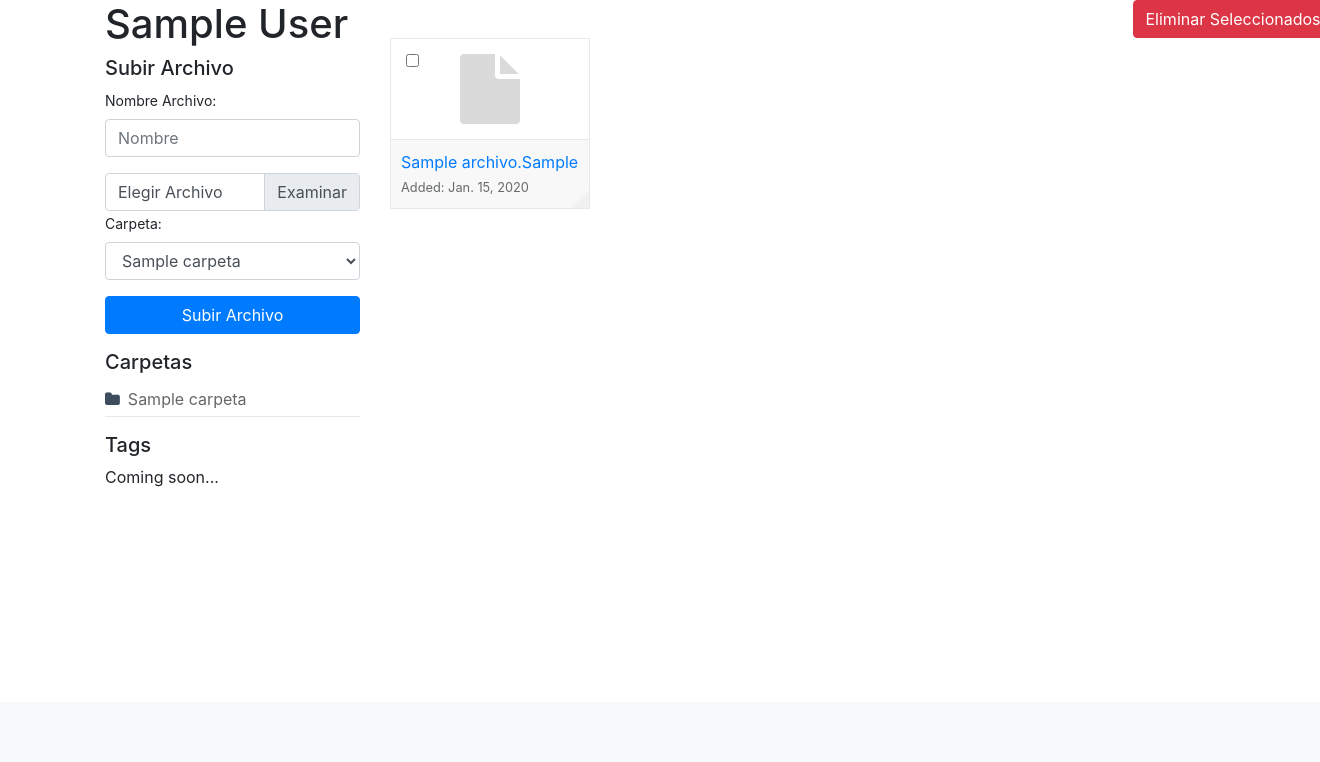
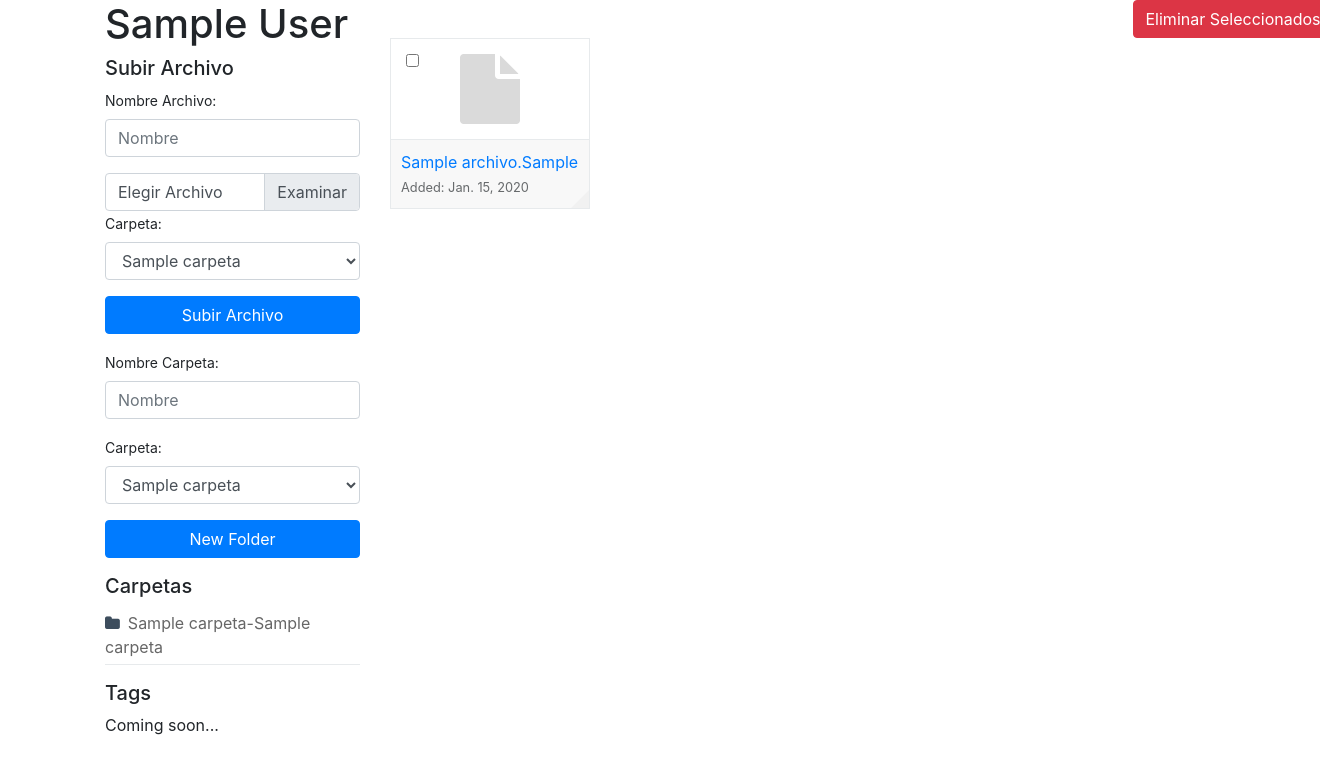
Before and after one commit to DCC-CC4401/SchoolDrive, a Django app: page /files in a window 1320 px wide. Shown: the part 98-860 px from the top of the page. Before the commit the page ends 585 px from the top, so only its background shows below. Run offline with Django 3.2, Linux system fonts and the light colour scheme; a user stored in the database is signed in; tables that the repository leaves empty hold one stand-in row (values such as "Sample post"); grey boxes marked "Sample" are stand-in pictures; some libraries are stand-ins or nearby versions.

Commit message:
Fix new Folder

```diff
--- a/drive/templates/drive/datafiles.html
+++ b/drive/templates/drive/datafiles.html
@@ -49,11 +49,30 @@
                         </div>
                     </form>
 
+                    <form id="newFolderForm" method="post">
+                        {% csrf_token %}
+                        <div class="form-group">
+                            <label for="nombreCarpeta" style="font-size: 14px;">Nombre Carpeta:</label>
+                            <input type="text" class="form-control" name="newFolder" id="newFolder" placeholder="Nombre" required>
+                        </div>
+                        <div class="form-group">
+                            <label for="carpeta" style="font-size: 14px;">Carpeta:</label>
+                            <select class="form-control" name="newOriginFolder" id="newOriginFolder" style="width:100%" required>
+                                {%for folder in folders%}
+                                    <option>{{folder.nombre}}</option>
+                                {%endfor%}
+                            </select>
+                        </div>
+                        <div class="form-group">
+                            <button type="submit" name="new_folder" class="btn btn-primary" style="width: 100%;">New Folder</button>
+                        </div>
+                    </form>
+
                     <div class="hr-line-dashed"></div>
                     <h5>Carpetas</h5>
                     <ul class="folder-list" style="padding: 0">
                         {%for folder in folders%}
-                            <li><a href=""><i class="fa fa-folder"></i>{{folder.nombre}}</a></li>
+                            <li><a href=""><i class="fa fa-folder"></i>{{folder.nombre}}-{{folder.padre.nombre}}</a></li>
                         {%endfor%}
                     </ul>
                     <h5 class="tag-title">Tags</h5>
--- a/drive/views.py
+++ b/drive/views.py
@@ -44,7 +44,7 @@ def index(request): # the index view
             if not User.objects.filter(username=mail).exists():
                 user = User.objects.create_user(username=mail, password=contraseña,email=mail,apodo=apodo,
                 first_name= nombre, last_name=apellido)
-                carpeta_raiz = Carpeta(nombre = 'Raiz', usuario = user)
+                carpeta_raiz = Carpeta(nombre = 'Raiz', usuario = user, padre = "SchoolDrive")
                 carpeta_raiz.save()
                 messages.success(request, 'Se creó el usuario para ' + user.apodo + '! (carpeta '+carpeta_raiz.nombre+' creada)')
             else:
@@ -145,6 +145,15 @@ def view_files(request):
                 print(archivo.nombre+" borrado satisfactoriamente :)")
             messages.success(request, 'Archivos borrados!')
             return HttpResponseRedirect('/files')
+        elif "new_folder" in request.POST:
+            usuario = request.user
+            nombre_carpeta = request.POST['newFolder']
+            #carpeta_padre = Carpeta.objects.filter(usuario=request.user) #Descomentar si no funciona bien la carpeta_padre de abajo, son experimentos.
+            carpeta_padre = Carpeta.objects.filter(usuario=request.user, nombre=request.POST['newOriginFolder'] )[0]
+            carpeta = Carpeta(nombre = nombre_carpeta, usuario = usuario, padre = carpeta_padre)
+            carpeta.save()
+            messages.success(request, 'Carpeta creada!')
+            return HttpResponseRedirect('/files')
 
         # editar avatar
     #Dejo aqui abierto por si queremos hacer un post que cambie los atributos
@@ -163,37 +172,35 @@ def upload_file(request):
 
     if request.method == "POST": #checking if the request method is a POST
 
-        if request.FILES['Archivo']:
-            Carpetas = Carpeta.objects.filter(usuario = request.user)
-            archivo_nuevo = request.FILES['Archivo'] # archivo
-            carpeta = request.POST['Carpeta']  # seleccionar carpeta
-            nombre = archivo_nuevo.name
-            formato = archivo_nuevo.name.split(".")[1]
-            usuario = request.user
-            archive = Archivo(nombre = nombre, formato = formato, usuario = usuario, carpeta = carpeta)
-            archive.save()
-            # Modifica valores
-            return HttpResponseRedirect('/')
-            messages.success(request, 'Archivo subido!')
-        # editar avatar
+        Carpetas = Carpeta.objects.filter(usuario = request.user)
+        archivo_nuevo = request.FILES['Archivo'] # archivo
+        carpeta = request.POST['Carpeta']  # seleccionar carpeta
+        nombre = archivo_nuevo.name
+        formato = archivo_nuevo.name.split(".")[1]
+        usuario = request.user
+        archive = Archivo(nombre = nombre, formato = formato, usuario = usuario, carpeta = carpeta)
+        archive.save()
+        # Modifica valores
+        return HttpResponseRedirect('/')
+        messages.success(request, 'Archivo subido!')
     pass
     #Dejo aqui abierto por si queremos hacer un post que cambie los atributos
 
 #Called inside /files, it is used to create a subfolder in the selected directory,
-@login_required
-def create_folder(request):
-
-    if request.method == 'GET':
-        return render(request, "drive/datafiles.html")
-
-    if request.method == 'POST':
-        usuario = request.user
-        nombre_carpeta = request.POST['Nombre Carpeta']
+#@login_required
+#def create_folder(request):
+#
+#    if request.method == 'GET':
+#        return render(request, "drive/datafiles.html")
+#
+#    if request.method == 'POST':
+#       usuario = request.user
+ #       nombre_carpeta = request.POST['NombreCarpeta']
 #        carpeta_padre = Carpeta.objects.filter(usuario=request.user) #Descomentar si no funciona bien la carpeta_padre de abajo, son experimentos.
-        carpeta_padre = request.POST['Carpeta'] #Esto si la hacemos con carpeta actual
-        carpeta = Carpeta(nombre = nombre_carpeta, usuario = usuario, padre = carpeta_padre)
-        carpeta.save()
-        return HttpResponseRedirect('/')
-        messages.success(request, 'Carpeta creada!')
-
-    pass
+#        carpeta_padre = request.POST['Carpeta'] #Esto si la hacemos con carpeta actual
+ #       carpeta = Carpeta(nombre = nombre_carpeta, usuario = usuario, padre = carpeta_padre)
+#        carpeta.save()
+#       return HttpResponseRedirect('/')
+ #       messages.success(request, 'Carpeta creada!')
+#
+ #   pass
```
